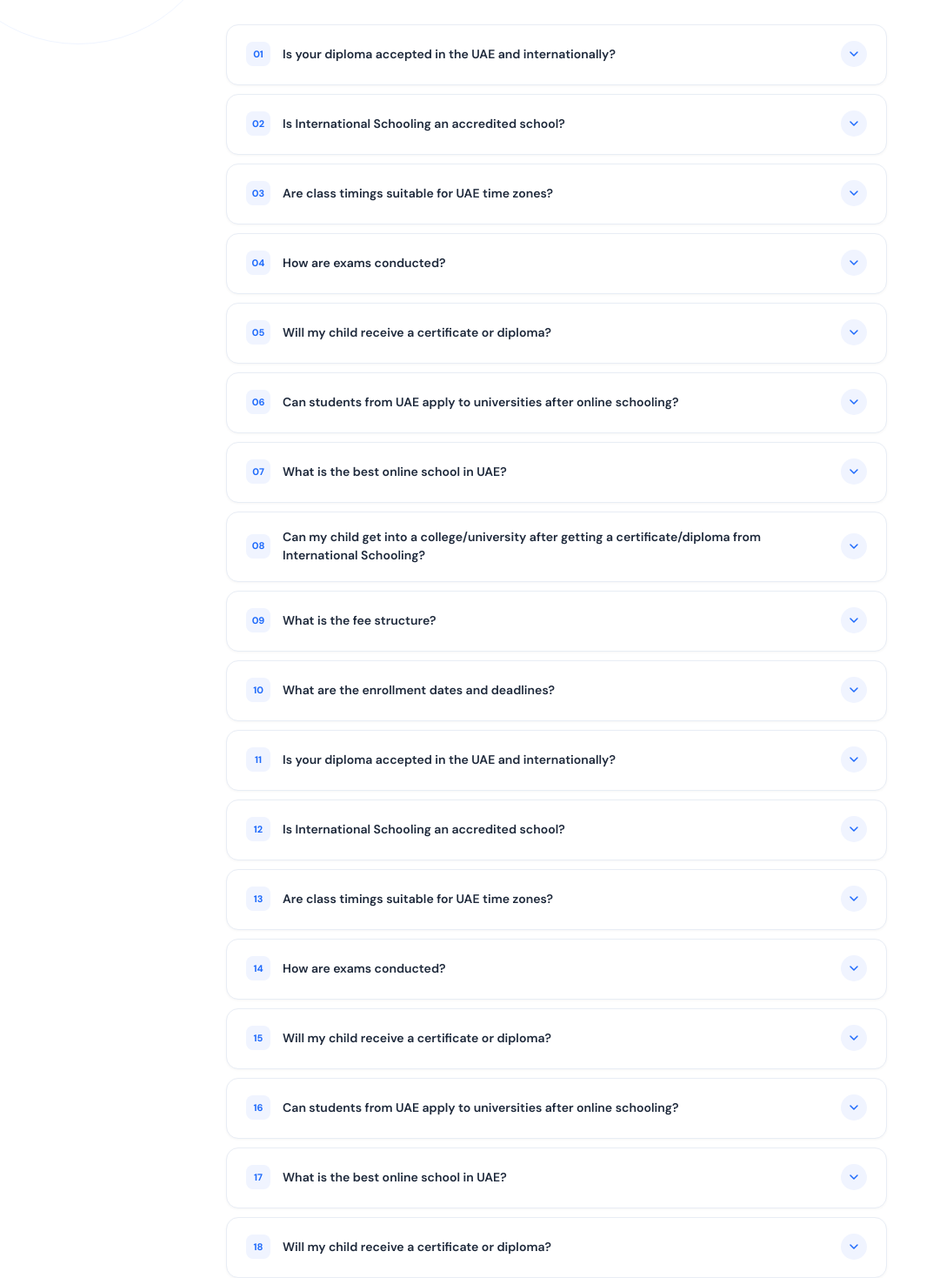
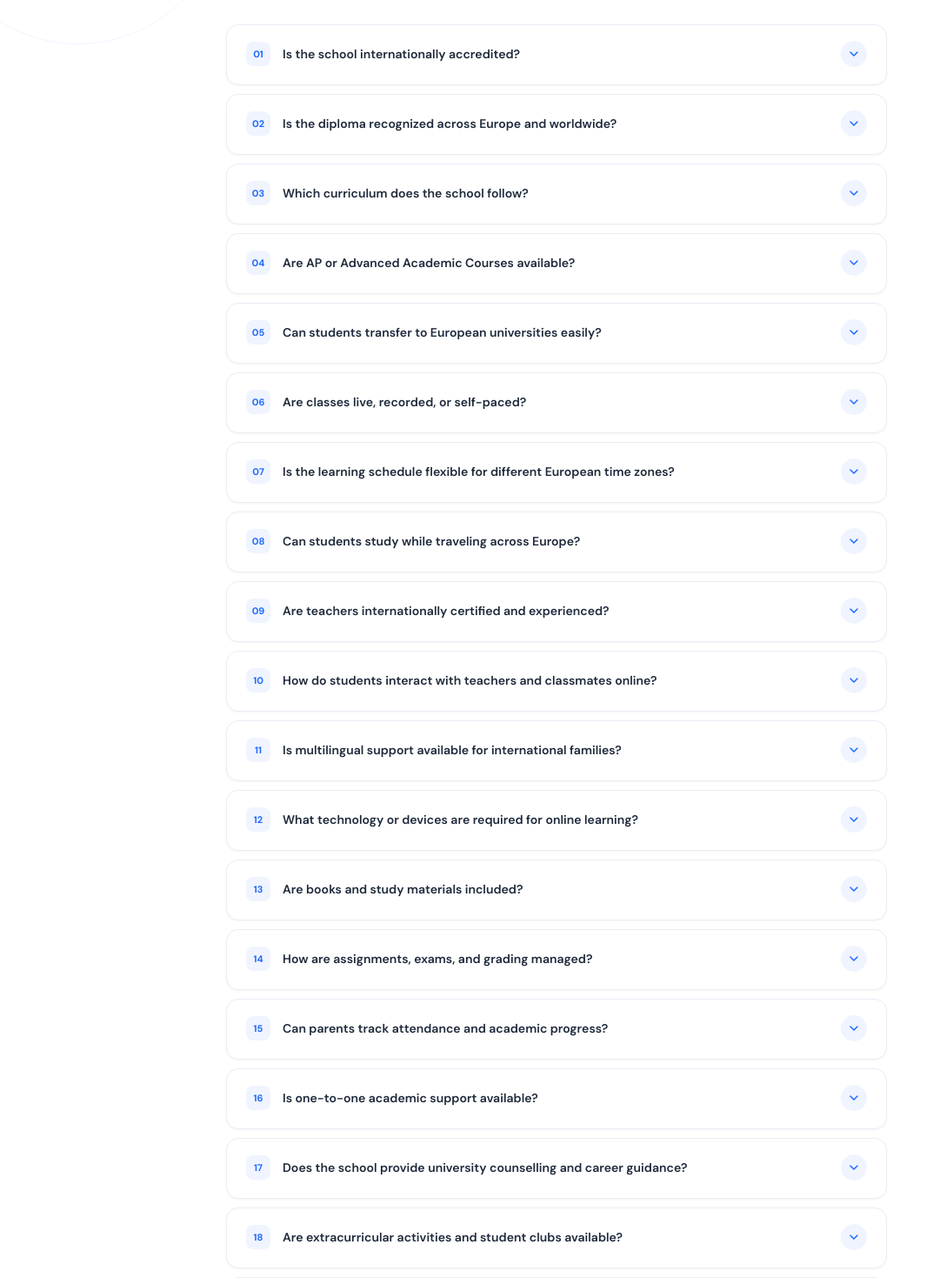
Before and after one commit to itsupport-seri/europe-test, a Next.js app: page / in a window 1280 px wide. Shown: the part 5440-6909 px from the top of the page at 87% size, without its empty margins (0-1073 px from the left). Built offline with nearby package versions, Linux system fonts and the light colour scheme.

Commit message:
faqs updated

```diff
--- a/app/components/sections/AdmissionProcess.js
+++ b/app/components/sections/AdmissionProcess.js
@@ -370,16 +370,36 @@
   }
 
   /* ── Mobile ── */
+ /* Replace the existing @media (max-width: 640px) block with this */
 @media (max-width: 640px) {
   .adm-row {
     grid-template-columns: 36px 1fr;
+    align-items: start;
   }
   .adm-spine { left: 18px; }
-    .adm-dot { width: 36px; padding-top: 18px; }
+
+  /* Dot always in column 1, row 1 */
+  .adm-dot {
+    grid-column: 1;
+    grid-row: 1;
+    width: 36px;
+    padding-top: 18px;
+  }
   .adm-dot-inner { width: 28px; height: 28px; font-size: 10px; }
+
+  /* All cards always in column 2, row 1 */
   .adm-card.adm-left,
-    .adm-card.adm-right { grid-column: 2; text-align: left; }
-    .adm-card.adm-left .adm-card-top { flex-direction: row; justify-content: flex-start; }
+  .adm-card.adm-right {
+    grid-column: 2;
+    grid-row: 1;
+    text-align: left;
+  }
+  .adm-card.adm-left .adm-card-top {
+    flex-direction: row;
+    justify-content: flex-start;
+  }
+
+  /* Hide spacers completely */
   .adm-spacer { display: none; }
 }
 `;
--- a/app/components/sections/FAQSection.js
+++ b/app/components/sections/FAQSection.js
@@ -5,107 +5,105 @@
 
 const faqs = [
   {
-    question: "Is your diploma accepted in the UAE and internationally?",
+    question: "Is the school internationally accredited?",
     answer:
-      "Yes. Our accreditation supports recognition of transcripts and diploma for admissions and transfers in the UAE and globally.",
+      "Yes, International Schooling is fully accredited by the three most prestigious school accreditors - NEASC, WASC and Cognia, USA",
   },
   {
-    question: "Is International Schooling an accredited school?",
+    question: "Is the diploma recognized across Europe and worldwide?",
     answer:
-      "Yes. International Schooling is fully accredited and recognized by NEASC, WASC, and Cognia, with additional approvals including College Board and NCAA.",
+      "Yes, International Schooling offers the American Diploma which is recognized across Europe and worldwide.",
   },
   {
-    question: "Are class timings suitable for UAE time zones?",
+    question: "Which curriculum does the school follow?",
     answer:
-      "Yes. Group schedules are UAE-friendly and built to support families living in the region, with flexible options across multiple time slots.",
+      "International Schooling follows KG – Grade 12 American Curriculum.",
   },
   {
-    question: "How are exams conducted?",
+    question: "Are AP or Advanced Academic Courses available?",
     answer:
-      "All tests and quizzes are provided online. Students progress through them in sequence as part of their academic milestones, with real-time monitoring.",
+      "Yes, AP or Advanced Academic Courses are available.",
   },
   {
-    question: "Will my child receive a certificate or diploma?",
+    question: "Can students transfer to European universities easily? ",
     answer:
-      "Yes. Students receive the applicable certificate or diploma upon successful completion of their coursework or level, recognized internationally.",
+      "Yes, student can easily apply to top universities across Europe with our globally accepted American High School Diploma.",
   },
   {
-    question: "Can students from UAE apply to universities after online schooling?",
+    question: "Are classes live, recorded, or self-paced?",
     answer:
-      "Yes, students from accredited online schools can apply to universities worldwide, including top institutions in the US, UK, Canada, and Australia.",
+      "All the classes are live both in One-to-One Learning Plan and Group Learning Plan. Besides we also offer Self-Study Learning Plan that allows students to learn at their own pace.",
   },
   {
-    question: "What is the best online school in UAE?",
+    question: "Is the learning schedule flexible for different European time zones?",
     answer:
-      "The best online school offers an accredited curriculum, expert teachers, and flexible learning with strong student support — which is exactly what we provide.",
-  },
-
-
-  {
-    question: "Can my child get into a college/university after getting a certificate/diploma from International Schooling?",
-    answer:
-      "Upon successful completion of their course or level with International Schooling, they will be issued an American certificate or high school diploma. You may provide this certificate or diploma to their academic counselor or guide at the college or university to which you are applying.",
+      "Yes, learning schedules are flexible according to different European time zones.",
   },
   {
-    question: "What is the fee structure?",
+    question: "Can students study while traveling across Europe?",
     answer:
-      "Each course has a different fee based on the grade, level, and subjects. Once you register with us, you will be guided through our fee structure before making the final payment applicable to you.",
+      "Yes, International Schooling offers flexible schedules which allows students to study while traveling.",
   },
   {
-    question: "What are the enrollment dates and deadlines?",
+    question: "Are teachers internationally certified and experienced?",
     answer:
-      "There is a fixed deadline to complete enrollment for group learning. However, for one-to-one learning, enrollments at International Schooling are open throughout the year.",
+      "Yes, all our teachers are internationally trained and certified.",
   },
   {
-    question: "Is your diploma accepted in the UAE and internationally?",
+    question: "How do students interact with teachers and classmates online?",
     answer:
-      "Yes. Our accreditation supports recognition of transcripts and diploma for admissions and transfers in the UAE and globally.",
+      "International schooling has a multicultural classroom where students and teachers interact through face to face live online classes.",
   },
   {
-    question: "Is International Schooling an accredited school?",
+    question: "Is multilingual support available for international families?",
     answer:
-      "Yes. International Schooling is fully accredited and recognized by NEASC, WASC, and Cognia, with additional approvals including College Board and NCAA.",
+      "Yes, International Schooling offers multilingual support with 600+ teachers speaking 40+ languages, besides translation tools on the Learning Management System.",
   },
   {
-    question: "Are class timings suitable for UAE time zones?",
+    question: "What technology or devices are required for online learning?",
     answer:
-      "Yes. Group schedules are UAE-friendly and built to support families living in the region, with flexible options across multiple time slots.",
+      "A tablet/ laptop with internet access and an active camera.",
   },
   {
-    question: "How are exams conducted?",
+    question: "Are books and study materials included?",
     answer:
-      "All tests and quizzes are provided online. Students progress through them in sequence as part of their academic milestones, with real-time monitoring.",
+      "Yes, the fee includes all the learning material with interactive audio-video curriculum all over an interactive and intuitive learning management system.",
   },
   {
-    question: "Will my child receive a certificate or diploma?",
+    question: "How are assignments, exams, and grading managed?",
     answer:
-      "Yes. Students receive the applicable certificate or diploma upon successful completion of their coursework or level, recognized internationally.",
+      "Assignments, exams and grading are done manually by certified teachers over recorded calls.",
   },
   {
-    question: "Can students from UAE apply to universities after online schooling?",
+    question: "Can parents track attendance and academic progress?",
     answer:
-      "Yes, students from accredited online schools can apply to universities worldwide, including top institutions in the US, UK, Canada, and Australia.",
+      "Yes, parents can track attendance and academic progress through the official school application. Our teachers share daily, weekly and monthly academic progress with parents for effective academics.",
   },
   {
-    question: "What is the best online school in UAE?",
+    question: "Is one-to-one academic support available?",
     answer:
-      "The best online school offers an accredited curriculum, expert teachers, and flexible learning with strong student support — which is exactly what we provide.",
+      "Yes, one-to-one academic support is available for students, including administrative support as well.",
+  },
+  {
+    question: "Does the school provide university counselling and career guidance?",
+    answer:
+      "Yes, International Schooling offers career counselling sessions with internationally certified career counselors, supporting students for university success globally.",
   },
 
   {
-    question: "Will my child receive a certificate or diploma?",
+    question: "Are extracurricular activities and student clubs available?",
     answer:
-      "Yes. Students receive the applicable certificate or diploma upon successful completion of their coursework or level, recognized internationally.",
+      "Yes, International Schooling offers a plethora of extracurricular activities and student clubs including music, dance, theatres, arts, chess, fashion, book club etc.",
   },
   {
-    question: "Can students from UAE apply to universities after online schooling?",
+    question: "Is the school suitable for homeschooling and flexible learning families?",
     answer:
-      "Yes, students from accredited online schools can apply to universities worldwide, including top institutions in the US, UK, Canada, and Australia.",
+      "The school is perfect for students who want the benefits of a fully accredited flexible school, without compromising on the quality of education.",
   },
   {
-    question: "What is the best online school in UAE?",
+    question: "Why should parents choose this school over traditional schools?",
     answer:
-      "The best online school offers an accredited curriculum, expert teachers, and flexible learning with strong student support — which is exactly what we provide.",
+      "This school is a perfect blend of high-quality international curriculum, internationally qualified and certified teachers, with customized and personalized learning plans – all accredited and recognized over 190+ countries thus being a perfect fit for any student globally.",
   },
 
 ];
```
Lines whose indentation alone changed are shown as unchanged.
